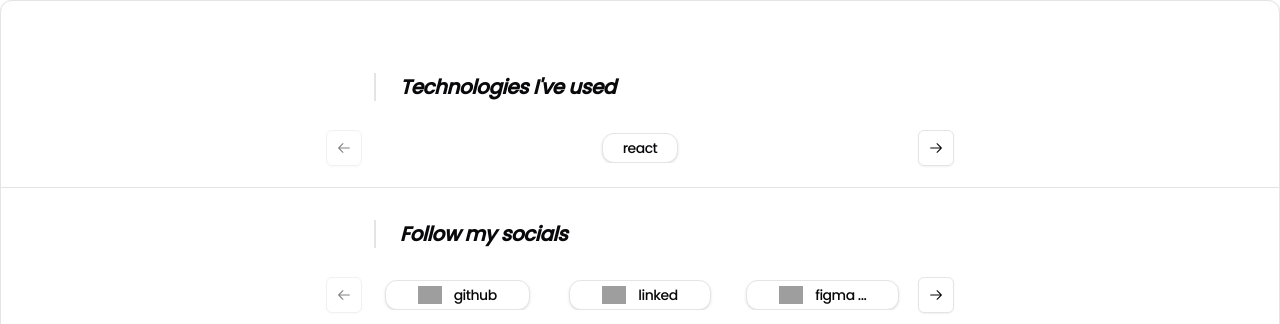
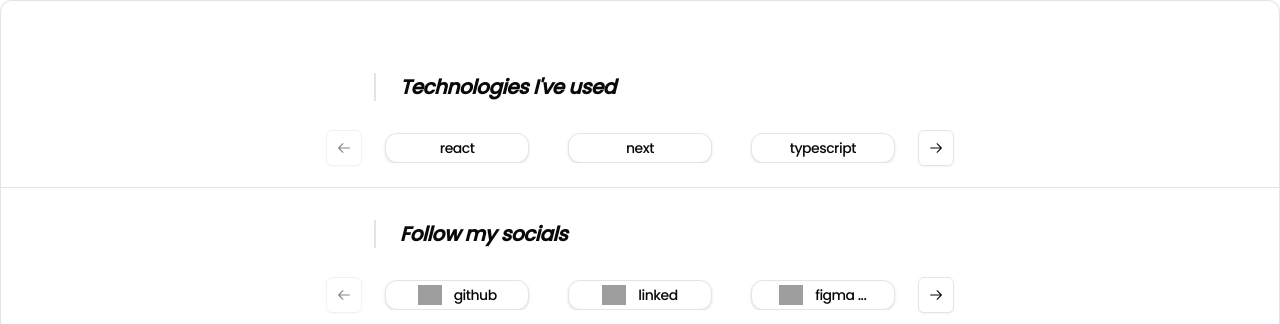
Before and after one commit to Parsanikdev/ProWeb, a Next.js app: page / in a window 1280 px wide. Shown: the part 476-800 px from the top of the page. Built offline with nearby package versions, Linux system fonts and the light colour scheme; grey boxes are pictures that could not be loaded.

Commit message:
update first view

```diff
--- a/src/app/page.tsx
+++ b/src/app/page.tsx
@@ -104,9 +104,9 @@ const GetbackListInList = ({ data }: { data: IData | undefined }) => {
                       return (
                         <Fragment key={indexi}>
 
-                          <CarouselItem className="basis-auto flex justify-center items-center">
+                          <CarouselItem className="md:basis-1/3 flex justify-center">
                             <Card
-                            className="justify-center items-center px-5 py-1 font-thin text-sm"
+                              className="w-10/12  md:w-36 text-center py-1 font-thin text-sm"
                             >{itemi}</Card>
                           </CarouselItem>
 
@@ -143,22 +143,15 @@ const GetbackListInListLINK = ({ data }: { data: IData | undefined }) => {
           {data?.personalDetail.links.map((item, index) => {
             return (
               <Fragment key={index}>
-                <CarouselItem className="basis-auto md:basis-1/3 flex justify-center items-center">
-                  <TooltipProvider>
-                    <Tooltip>
-                      <TooltipTrigger>
-                        <Link href={item.link}>
-                          <Card className="flex justify-center items-center gap-3 px-8 py-1 font-thin">
-                            <Image src={"https://icon.horse/icon/" + extractDomain(item.link)} alt={item.title} width={24} height={24} />
-                            <p className="text-nowrap text-sm" >{(item.title).substring(0, 6)}{((item.title).length > 8) && "..."}</p>
-                          </Card>
-                        </Link>
-                      </TooltipTrigger>
-                      <TooltipContent>
-                        <p>{item.title}</p>
-                      </TooltipContent>
-                    </Tooltip>
-                  </TooltipProvider>
+                <CarouselItem className="md:basis-1/3 flex justify-center">
+
+                  <Card className=" w-10/12 md:w-36 text-center py-1 font-thin text-sm">
+                    <Link href={item.link} className="flex justify-center gap-3">
+                      <Image src={"https://icon.horse/icon/" + extractDomain(item.link)} alt={item.title} width={24} height={24} />
+                      <p className="text-nowrap text-sm" >{(item.title).substring(0, 6)}{((item.title).length > 8) && "..."}</p>
+                    </Link>
+                  </Card>
+
 
 
                 </CarouselItem>
```
